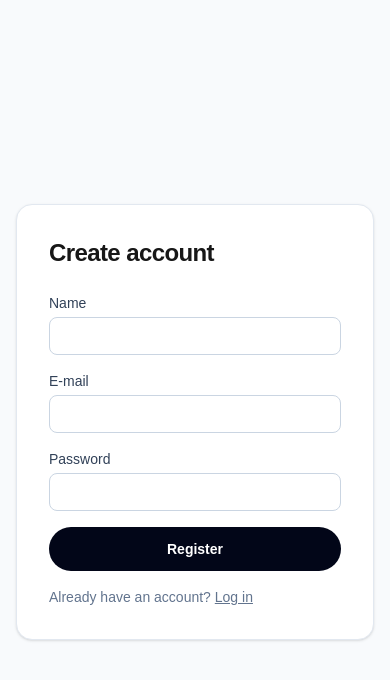
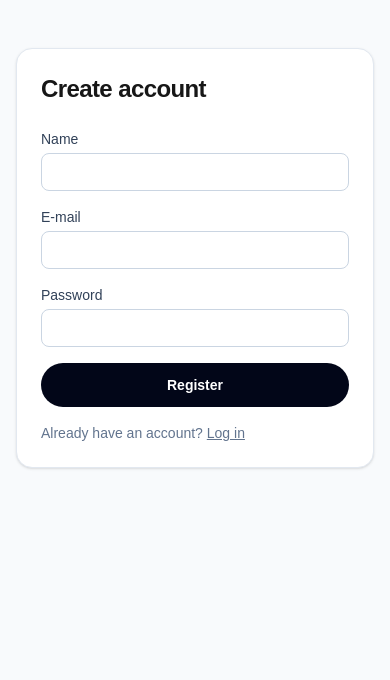
Before and after one commit to Lito00356/applicant, a Next.js app: page /register in a window 390 px wide. Shown: the top 680 px of the page. Built offline with nearby package versions, Linux system fonts and the light colour scheme.

Commit message:
adjusted css for mobile

```diff
--- a/src/app/components/ui/Modal.tsx
+++ b/src/app/components/ui/Modal.tsx
@@ -23,7 +23,7 @@ const Modal = ({ open, onClose, onEdit, title, children }: ModalProps) => {
       }}
       className="m-auto w-[calc(100%-2rem)] max-w-2xl rounded-2xl p-0 shadow-xl backdrop:bg-slate-950/50"
     >
-      <div className="max-h-[85vh] overflow-y-auto p-5 sm:p-8">
+      <div className="max-h-[85vh] overflow-y-auto overscroll-contain p-5 sm:p-8">
         <div className="mb-6 flex items-start justify-between gap-4">
           <h2 className="min-w-0 break-words text-xl font-semibold tracking-tight sm:text-2xl">{title}</h2>
           <div className="flex shrink-0 items-center gap-2">
--- a/src/app/globals.css
+++ b/src/app/globals.css
@@ -54,6 +54,11 @@
   [role="button"]:not(:disabled) {
     cursor: pointer;
   }
+
+  /* Zolang er een modal open is, scrollt de pagina erachter niet mee */
+  html:has(dialog[open]:modal) {
+    overflow: hidden;
+  }
 }
 
 body {
--- a/src/app/login/page.tsx
+++ b/src/app/login/page.tsx
@@ -2,8 +2,8 @@ import LoginForm from "@/src/app/components/auth/LoginForm";
 
 const LoginPage = () => {
   return (
-    <main className="flex min-h-screen items-center justify-center bg-slate-50 px-4">
-      <div className="w-full max-w-sm rounded-2xl border border-slate-200 bg-white p-8 shadow-sm">
+    <main className="flex min-h-screen items-start justify-center bg-slate-50 px-4 pt-12 sm:items-center sm:pt-0">
+      <div className="w-full max-w-sm rounded-2xl border border-slate-200 bg-white p-6 shadow-sm sm:p-8">
         <LoginForm />
       </div>
     </main>
--- a/src/app/register/page.tsx
+++ b/src/app/register/page.tsx
@@ -2,8 +2,8 @@ import RegisterForm from "@/src/app/components/auth/RegisterForm";
 
 export default function RegisterPage() {
   return (
-    <main className="flex min-h-screen items-center justify-center bg-slate-50 px-4">
-      <div className="w-full max-w-sm rounded-2xl border border-slate-200 bg-white p-8 shadow-sm">
+    <main className="flex min-h-screen items-start justify-center bg-slate-50 px-4 pt-12 sm:items-center sm:pt-0">
+      <div className="w-full max-w-sm rounded-2xl border border-slate-200 bg-white p-6 shadow-sm sm:p-8">
         <h1 className="mb-6 text-2xl font-semibold tracking-tight">Create account</h1>
         <RegisterForm />
       </div>
```
Also changed, not shown: image.png (added), 1 other file (tests, documents, lock files or other folders).
